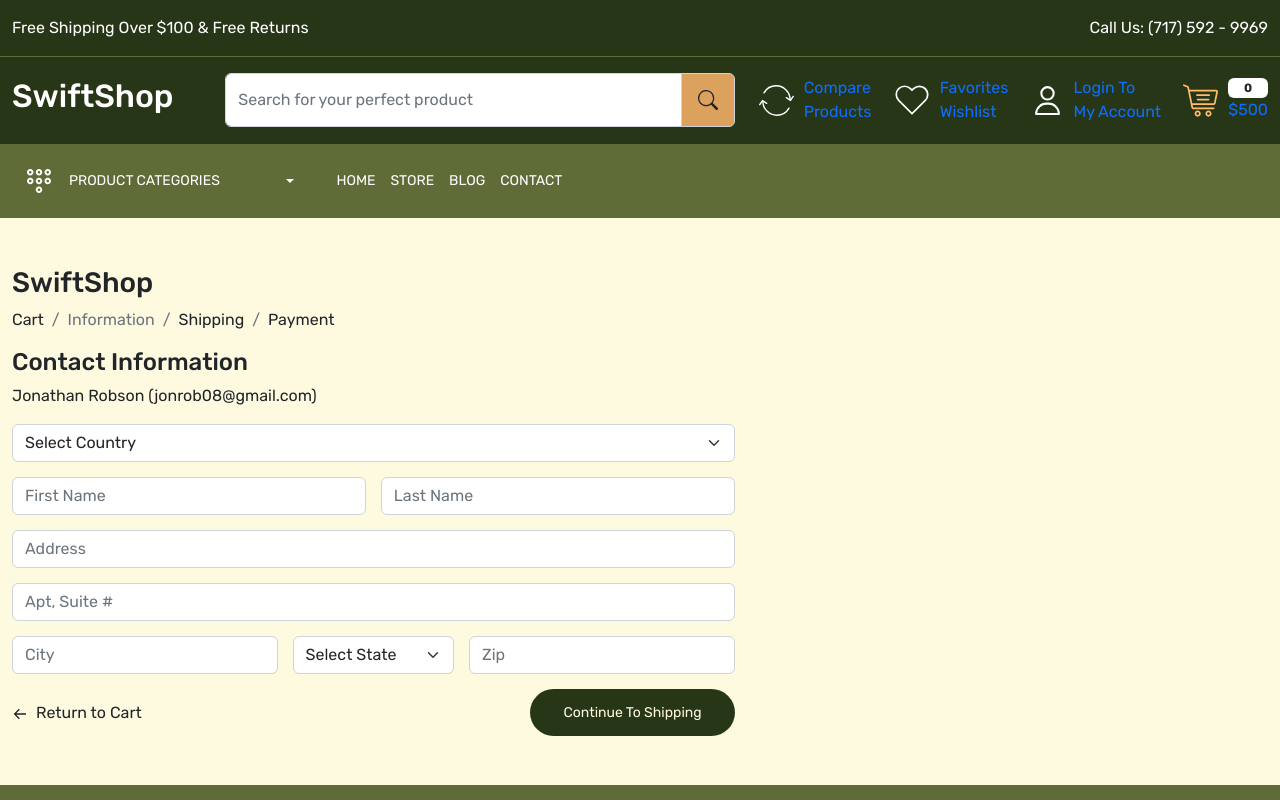
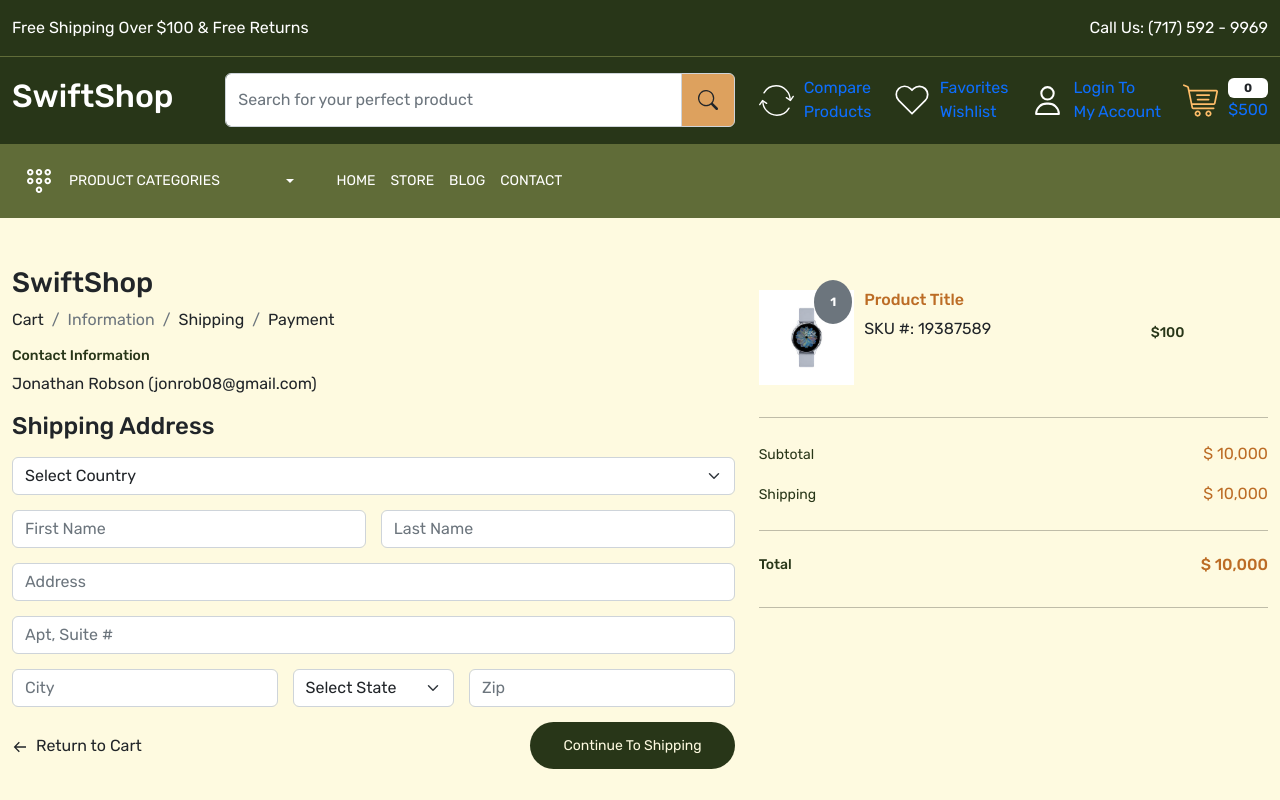
Before and after one commit to jonrob08/SwiftShop, a React (Create React App) app in the folder swiftshop/: page /checkout in a window 1280 px wide. Shown: the top 800 px of the page. Built offline with nearby package versions, Linux system fonts and the light colour scheme; a web font is replaced by a local one.

Commit message:
chore: finished right side info

```diff
--- a/swiftshop/src/App.css
+++ b/swiftshop/src/App.css
@@ -841,3 +841,14 @@ footer .input-group-text {
 .cart-col-4 {
   width: 15%
 }
+
+/* Checkout */
+.total {
+  font-size: 14px;
+  color: var(--color-primary);
+}
+
+.total-price {
+  font-size: 16px;
+  color: var(--color-quinary);
+}
--- a/swiftshop/src/pages/Checkout.js
+++ b/swiftshop/src/pages/Checkout.js
@@ -1,6 +1,7 @@
 import React from 'react'
 import { Link } from 'react-router-dom'
-import {BiArrowBack} from 'react-icons/bi'
+import { BiArrowBack } from 'react-icons/bi'
+import { Watch } from '../images'
 
 const Checkout = () => {
 
@@ -31,12 +32,13 @@ const Checkout = () => {
                                     </li>
                                 </ol>
                             </nav>
-                            <h4 className="title">
+                            <h4 className="title total">
                                 Contact Information
                             </h4>
                             <p className="user-details">
                                 Jonathan Robson (jonrob08@gmail.com)
                             </p>
+                            <h4 className='mb-3'>Shipping Address</h4>
                             <form action="" className='d-flex gap-15 flex-wrap justify-content-between'>
                                 <div className='w-100'>
                                     <select name="" className='form-control form-select' id="">
@@ -75,7 +77,39 @@ const Checkout = () => {
                             </form>
                         </div>
                     </div>
-                    <div className="col-5"></div>
+                    <div className="col-5">
+                        <div className='border-btm py-4'>
+                            <div className="d-flex gap-10 mb-2 align-items-center">
+                                <div className='w-75 d-flex gap-10'>
+                                    <div className='w-25 position-relative'>
+                                    <span style={{ top: "-10px", right: "2px" }} className="badge bg-secondary text-white rounded-circle p-3 position-absolute">1</span>
+                                        <img className='img-fluid' src={Watch} alt="" />
+                                    </div>
+                                    <div>
+                                        <h5 className="total-price">Product Title</h5>
+                                        <p className='"total-price"'>SKU #: 19387589</p>
+                                    </div>
+                                </div>
+                                <div className='flex-grow-1'>
+                                    <h5 className='total'>$100</h5>
+                                </div>
+                            </div>
+                        </div>
+                        <div className='border-btm py-4'>
+                            <div className='d-flex justify-content-between align-items-center'>
+                                <p className='total'>Subtotal</p>
+                                <p className='total-price'>$ 10,000</p>
+                            </div>
+                            <div className='d-flex justify-content-between align-items-center'>
+                                <p className='mb-0 total'>Shipping</p>
+                                <p className='mb-0 total-price'>$ 10,000</p>
+                            </div>
+                        </div>
+                        <div className='d-flex justify-content-between align-items-center border-btm py-4'>
+                            <h4 className='total'>Total</h4>
+                            <h5 className='total-price'>$ 10,000</h5>
+                        </div>
+                    </div>
                 </div>
             </div>
         </div>
```
